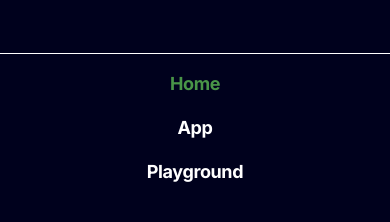
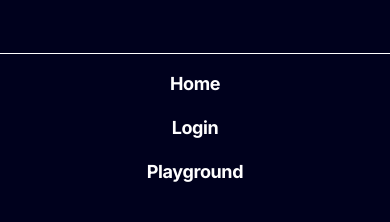
Before and after one commit to Kankenny/Friday, a React (Vite) app in the folder client/: page / in a window 390 px wide. Shown: the part 5403-5625 px from the top of the page. Built offline with nearby package versions, Linux system fonts and the light colour scheme.

Commit message:
feat: make header and footer dynamic based on authenticated state

```diff
--- a/client/src/Providers.tsx
+++ b/client/src/Providers.tsx
@@ -4,6 +4,7 @@ import React from "react"
 // Providers
 import { BrowserRouter as Router } from "react-router-dom"
 import { StyledEngineProvider } from "@mui/material"
+import AuthContextProvider from "./lib/store/AuthContext"
 
 type Props = {
   children: React.ReactNode
@@ -12,7 +13,9 @@ type Props = {
 const Providers = ({ children }: Props) => {
   return (
     <StyledEngineProvider injectFirst>
-      <Router>{children}</Router>
+      <Router>
+        <AuthContextProvider>{children}</AuthContextProvider>
+      </Router>
     </StyledEngineProvider>
   )
 }
--- a/client/src/components/layout/footer/Footer.tsx
+++ b/client/src/components/layout/footer/Footer.tsx
@@ -1,22 +1,19 @@
+// Hooks
+import useAuthContext from "../../../lib/hooks/context-hooks/useAuthContext"
+
+// Components
 import Logo from "../../ui/Logo"
 import RouterDiv from "../../ui/RouterDiv"
 import RouterLink from "../../ui/RouterLink"
 
 const Footer = () => {
+  const { isLoggedIn } = useAuthContext()
   return (
     <footer className="text-white bg-secondary justify-between items-center p-4 space-y-8">
       <div className="flex flex-col md:flex-row justify-between items-center space-y-8 md:space-y-0 text-center md:text-left">
-        <div className="flex flex-col md:flex-row gap-4 items-center">
-          <RouterLink to="/" routerLinkText="Home" twClasses="text-lg" />
-          <RouterLink to="/app" routerLinkText="App" twClasses="text-lg" />
-          <RouterLink
-            to="/playground"
-            routerLinkText="Playground"
-            twClasses="text-lg"
-          />
-        </div>
+        {isLoggedIn ? <AuthenticatedHeader /> : <UnauthenticatedHeader />}
         <div>
-          <RouterDiv to="/app">
+          <RouterDiv to="/">
             <Logo />
           </RouterDiv>
         </div>
@@ -26,3 +23,26 @@ const Footer = () => {
 }
 
 export default Footer
+
+const UnauthenticatedHeader = () => {
+  return (
+    <nav className="flex flex-col md:flex-row gap-4 items-center">
+      <RouterLink to="/app" routerLinkText="Home" twClasses="text-lg" />
+      <RouterLink to="/login" routerLinkText="Login" twClasses="text-lg" />
+      <RouterLink
+        to="/playground"
+        routerLinkText="Playground"
+        twClasses="text-lg"
+      />
+    </nav>
+  )
+}
+
+const AuthenticatedHeader = () => {
+  return (
+    <nav className="flex flex-col md:flex-row gap-4 items-center">
+      <RouterLink to="/app" routerLinkText="Home" twClasses="text-lg" />
+      <RouterLink to="/profile" routerLinkText="Profile" twClasses="text-lg" />
+    </nav>
+  )
+}
--- a/client/src/components/layout/header/Header.tsx
+++ b/client/src/components/layout/header/Header.tsx
@@ -7,13 +7,13 @@ import RouterLink from "../../ui/RouterLink"
 import Logo from "../../ui/Logo"
 
 const Header = () => {
-  const { auth } = useAuthContext()
+  const { isLoggedIn } = useAuthContext()
   return (
     <header className="bg-secondary flex justify-between items-center px-4 py-4">
-      <RouterDiv to="/app">
+      <RouterDiv to="/">
         <Logo />
       </RouterDiv>
-      {auth.token ? <AuthenticatedHeader /> : <UnauthenticatedHeader />}
+      {isLoggedIn ? <AuthenticatedHeader /> : <UnauthenticatedHeader />}
     </header>
   )
 }
@@ -23,7 +23,7 @@ export default Header
 const UnauthenticatedHeader = () => {
   return (
     <nav className="space-x-4 hidden md:block">
-      <RouterLink to="/" routerLinkText="Home" twClasses="text-lg" />
+      <RouterLink to="/app" routerLinkText="Home" twClasses="text-lg" />
       <RouterLink to="/login" routerLinkText="Login" twClasses="text-lg" />
       <RouterLink
         to="/playground"
@@ -37,7 +37,7 @@ const UnauthenticatedHeader = () => {
 const AuthenticatedHeader = () => {
   return (
     <nav className="space-x-4 hidden md:block">
-      <RouterLink to="/" routerLinkText="Home" twClasses="text-lg" />
+      <RouterLink to="/app" routerLinkText="Home" twClasses="text-lg" />
       <RouterLink to="/profile" routerLinkText="Profile" twClasses="text-lg" />
     </nav>
   )
--- a/client/src/components/routes/unprotected-routes/login/LoginForm.tsx
+++ b/client/src/components/routes/unprotected-routes/login/LoginForm.tsx
@@ -26,7 +26,6 @@ type Props = {
 const LoginForm = ({ registeredSuccessfullyMessage }: Props) => {
   const { login } = useAuthContext()
   const navigate = useNavigate()
-
   const {
     register,
     handleSubmit,
```
